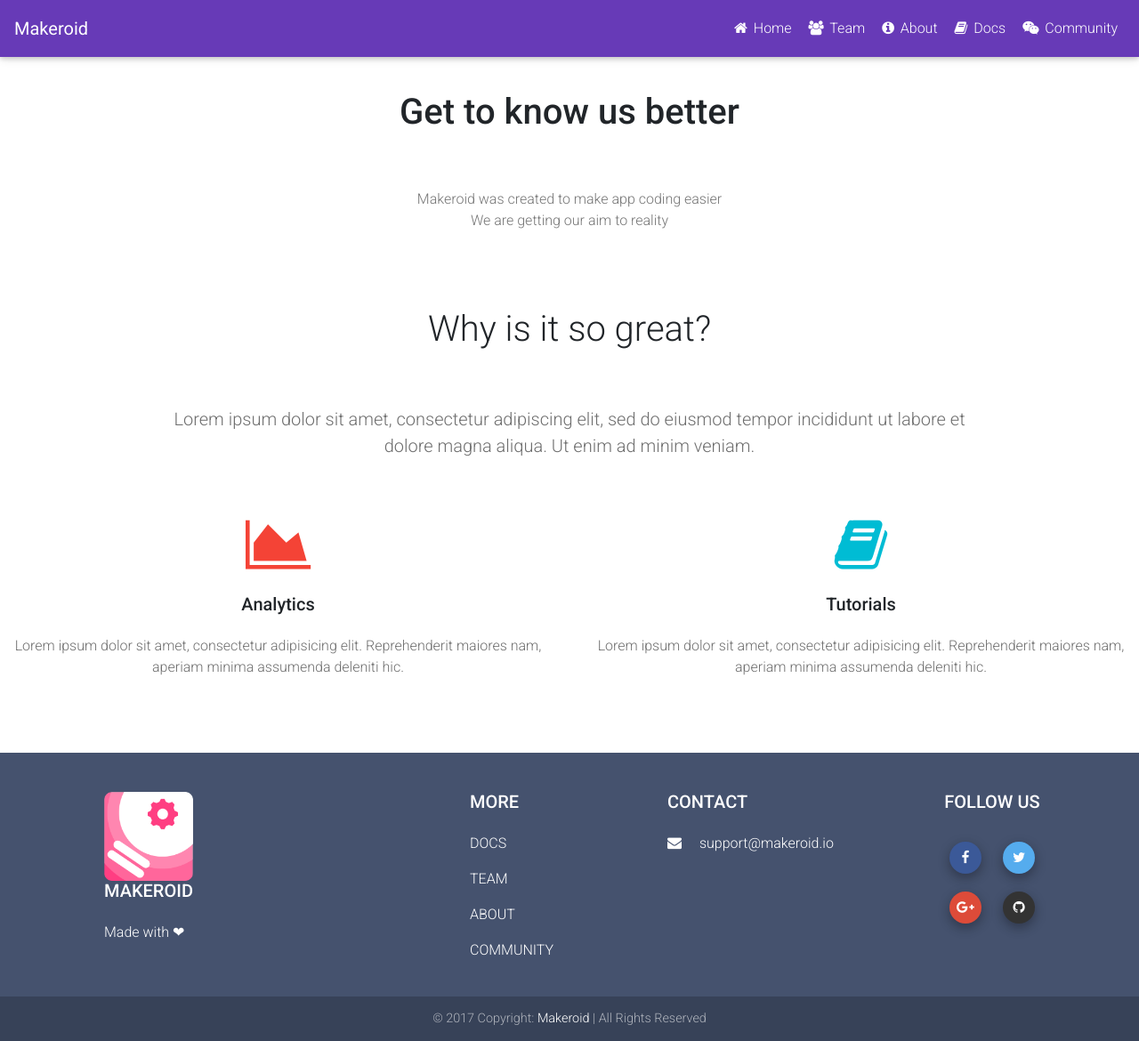
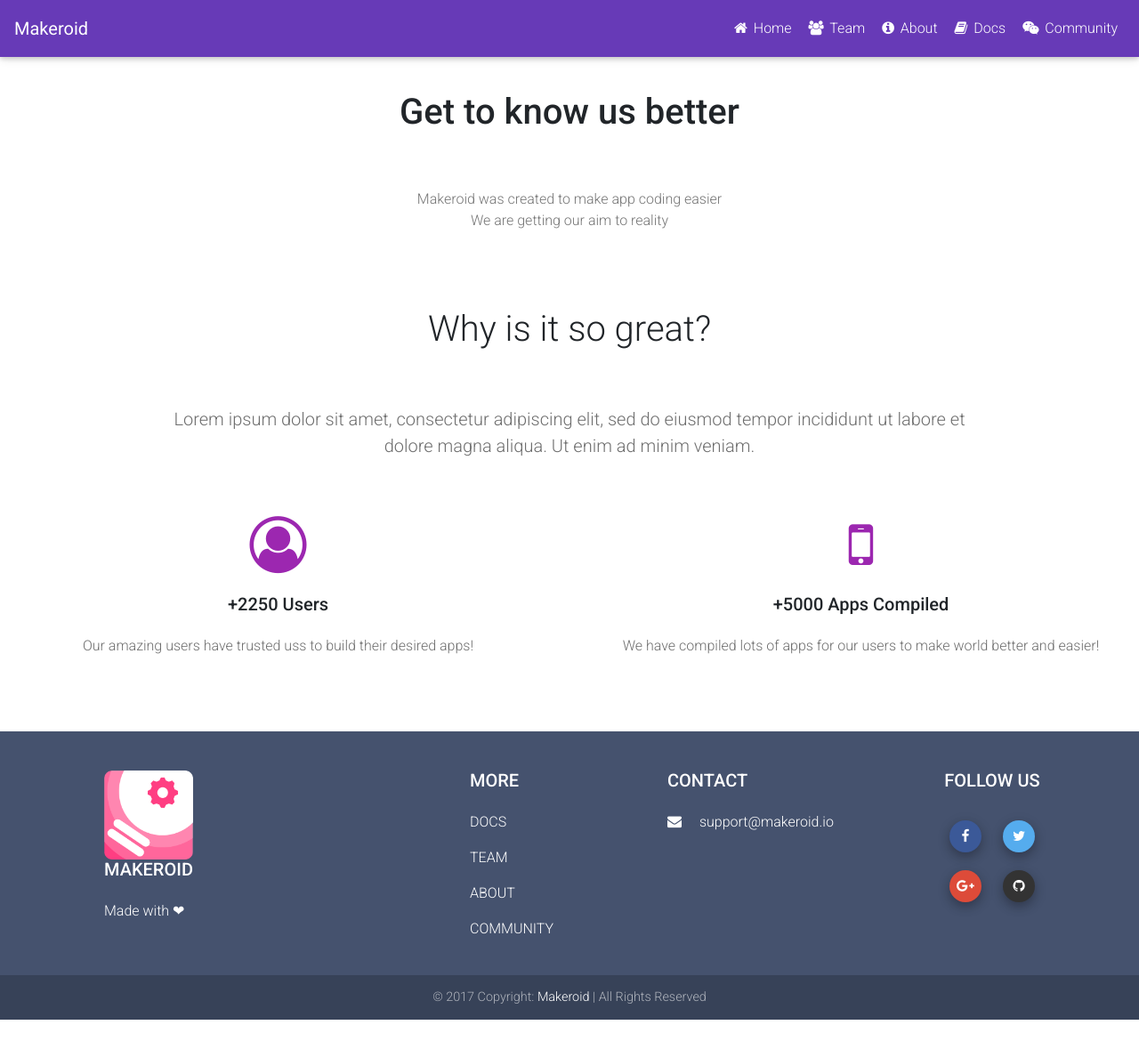
Before and after one commit to Kodular/kodular.github.io, a Jekyll site: the page built from about.html, in a window 1280 px wide and 1170 px high. Shown: the whole window at 89% size. Built offline with Jekyll 4.4.1, drawn with Linux system fonts in a browser that asks for light colours; nearby versions of some CDN libraries.

Commit message:
Update about.html

```diff
--- a/about.html
+++ b/about.html
@@ -18,16 +18,16 @@
         <div class="row features-big">
             <!--Grid column-->
             <div class="col-md-6 mb-r">
-                <i class="fa fa-area-chart red-text"></i>
-                <h5 class="feature-title">Analytics</h5>
-                <p class="grey-text">Lorem ipsum dolor sit amet, consectetur adipisicing elit. Reprehenderit maiores nam, aperiam minima assumenda deleniti hic.</p>
+                <i class="fa fa-user-circle-o purple-text"></i>
+                <h5 class="feature-title">+2250 Users</h5>
+                <p class="grey-text">Our amazing users have trusted uss to build their desired apps!</p>
             </div>
             <!--Grid column-->
             <!--Grid column-->
             <div class="col-md-6 mb-r">
-                <i class="fa fa-book cyan-text"></i>
-                <h5 class="feature-title">Tutorials</h5>
-                <p class="grey-text">Lorem ipsum dolor sit amet, consectetur adipisicing elit. Reprehenderit maiores nam, aperiam minima assumenda deleniti hic.</p>
+                <i class="fa fa-mobile purple-text"></i>
+                <h5 class="feature-title">+5000 Apps Compiled</h5>
+                <p class="grey-text">We have compiled lots of apps for our users to make world better and easier!</p>
             </div>
             <!--Grid column-->
         </div>
```
